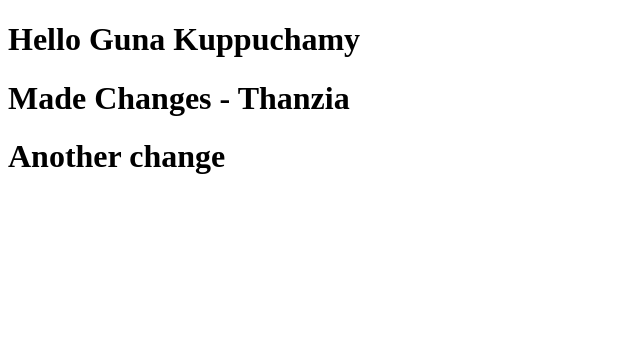
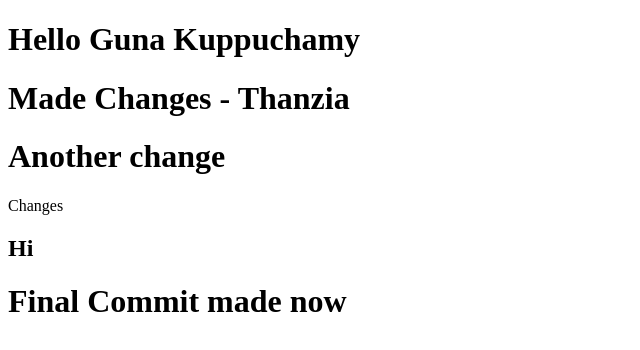
Before and after one commit to GunaKuppuchamy/Helpdesk-Frontend, an Angular app: page / in a window 1280 px wide. Shown: the top 350 px of the page, without its empty margins (0-640 px from the left). Built offline with nearby package versions, Linux system fonts and the light colour scheme.

Commit message:
commit check

```diff
--- a/src/app/app.component.html
+++ b/src/app/app.component.html
@@ -1,3 +1,6 @@
 <h1>{{title}}</h1>
 <h1>Made Changes - Thanzia</h1>
 <h1>Another change</h1>
+<p>Changes</p>
+<h2>Hi</h2>
+<h1>Final Commit made now</h1>
```
